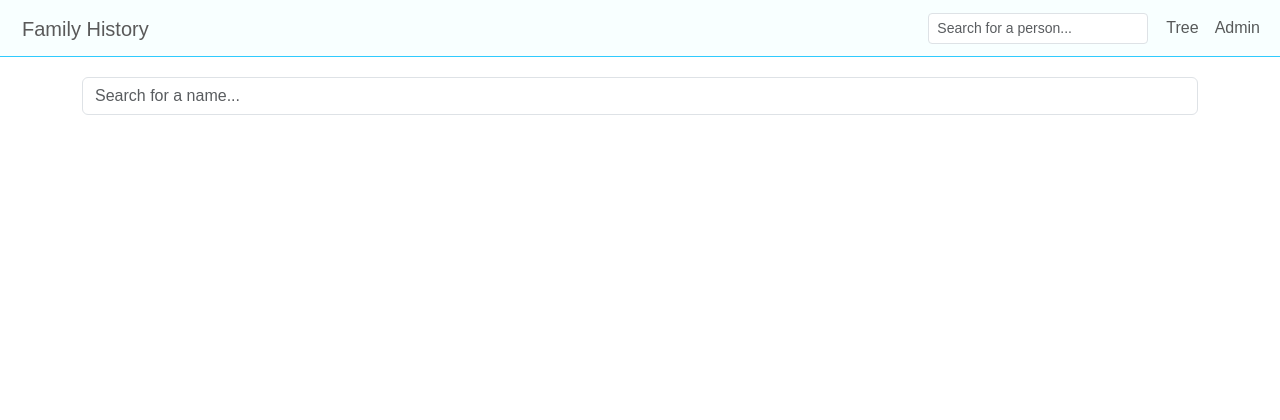
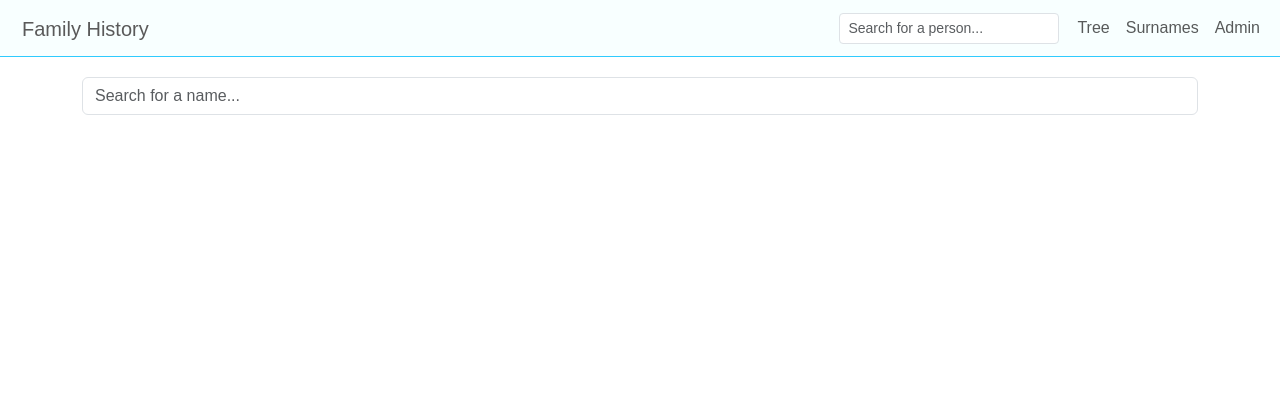
Before and after one commit to alexlittle/django-familyhistory, a Django app: page /person/search in a window 1280 px wide. Shown: the top 420 px of the page. Run offline with Django 3.2, Linux system fonts and the light colour scheme; parts of the project's set-up code (start-up, migrations or seed data) failed here and were passed over; some libraries are stand-ins or nearby versions; some web fonts are replaced.

Commit message:
move surnames to own page

```diff
--- a/familyhistory/templates/includes/header.html
+++ b/familyhistory/templates/includes/header.html
@@ -22,6 +22,9 @@
           <a href="{% url 'fh:tree' %}" class="nav-link">{% trans 'Tree' %}</a>
         </li>
         <li class="nav-item">
+          <a href="{% url 'fh:surname_list' %}" class="nav-link">{% trans 'Surnames' %}</a>
+        </li>
+        <li class="nav-item">
           <a href="{% url 'admin:index' %}" class="nav-link" target="_blank">{% trans 'Admin' %}</a>
         </li>
 
--- a/familyhistory/urls.py
+++ b/familyhistory/urls.py
@@ -19,5 +19,6 @@ urlpatterns = [
         views.AddParentView.as_view(),
         name="add_parent",
     ),
+    path("surnames", views.SurnameListView.as_view(), name="surname_list"),
     path("surname/<str:surname>", views.SurnameView.as_view(), name="surname_detail"),
 ]
--- a/familyhistory/views.py
+++ b/familyhistory/views.py
@@ -9,7 +9,7 @@ from .models import Person, Relationship
 
 
 class HomeView(ListView):
-    """Home page: recently-updated people, surname counts, and the search box."""
+    """Home page: recently-updated people and the search box."""
 
     template_name = "fh/home.html"
     paginate_by = 20
@@ -24,13 +24,12 @@ class HomeView(ListView):
         return Person.objects.all().order_by("-updated_at")
 
     def get_context_data(self, **kwargs):
-        """Add surname counts and the search form to the template context.
+        """Add the search form to the template context.
 
         Returns:
-            The template context, with `surnames` and `searchform` added.
+            The template context, with `searchform` added.
         """
         context = super().get_context_data(**kwargs)
-        context["surnames"] = Person.get_surname_counts()
         context["searchform"] = PersonSearchForm(self.request.GET or None)
         return context
 
@@ -59,6 +58,22 @@ class TreeView(TemplateView):
     """The interactive family tree page, rendered client-side by family-chart.js."""
 
     template_name = "fh/tree.html"
+
+
+class SurnameListView(TemplateView):
+    """Listing of all surnames in use, with a count of people per surname."""
+
+    template_name = "fh/surnames.html"
+
+    def get_context_data(self, **kwargs):
+        """Add surname counts to the template context.
+
+        Returns:
+            The template context, with `surnames` added.
+        """
+        context = super().get_context_data(**kwargs)
+        context["surnames"] = Person.get_surname_counts()
+        return context
 
 
 class SurnameView(ListView):
```
Also changed, not shown: familyhistory/templates/fh/home.html (+0 -9 lines), familyhistory/templates/fh/surnames.html (added, +19 -0 lines), tests/familyhistory/views/test_home_view.py (+0 -10 lines), tests/familyhistory/views/test_surname_list_view.py (added, +21 -0 lines).
